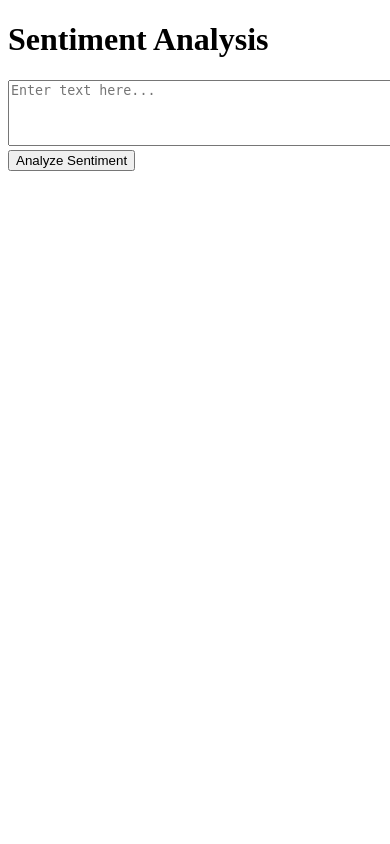
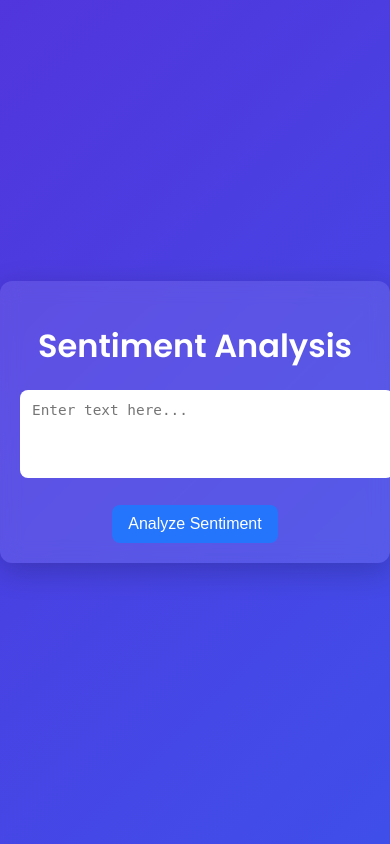
Before and after one commit to Adithyareddy28/Text-Based-SentimentAnalyzer, a Django app: page / in a window 390 px wide; the page is wider, and only the part inside the window is pictured. Run offline with Django 3.2, Linux system fonts and the light colour scheme; parts of the project's set-up code (start-up, migrations or seed data) failed here and were passed over.

Commit message:
home.html

```diff
--- a/sentiment_app/templates/home.html
+++ b/sentiment_app/templates/home.html
@@ -4,16 +4,167 @@
     <meta charset="UTF-8">
     <meta name="viewport" content="width=device-width, initial-scale=1.0">
     <title>Sentiment Analysis</title>
+    <!-- Google Fonts for better typography -->
+    <link rel="stylesheet" href="https://fonts.googleapis.com/css2?family=Poppins:wght@300;400;600&display=swap">
+    <style>
+        /* Global Styles */
+        body {
+            font-family: 'Poppins', sans-serif;
+            margin: 0;
+            padding: 0;
+            height: 100vh;
+            display: flex;
+            justify-content: center;
+            align-items: center;
+            overflow: hidden;
+            background: linear-gradient(135deg, #6a11cb, #2575fc);
+            background-size: 400% 400%;
+            animation: gradientAnimation 10s ease infinite;
+        }
+
+        /* Centered Form Styles */
+        .container {
+            background-color: rgba(255, 255, 255, 0.1);
+            padding: 30px;
+            border-radius: 12px;
+            box-shadow: 0 8px 30px rgba(0, 0, 0, 0.2);
+            width: 80%;
+            max-width: 600px;
+            text-align: center;
+            backdrop-filter: blur(10px);
+        }
+
+        h1 {
+            font-size: 2.5rem;
+            margin-bottom: 20px;
+            color: #fff;
+            font-weight: 600;
+        }
+
+        textarea {
+            width: 100%;
+            padding: 12px;
+            border-radius: 8px;
+            border: none;
+            font-size: 1rem;
+            margin-bottom: 20px;
+            resize: none;
+            background-color: #fff;
+            color: #333;
+        }
+
+        button {
+            background-color: #2575fc;
+            color: white;
+            border: none;
+            padding: 12px 20px;
+            font-size: 1.1rem;
+            border-radius: 8px;
+            cursor: pointer;
+            transition: all 0.3s ease;
+        }
+
+        button:hover {
+            background-color: #6a11cb;
+            transform: scale(1.05);
+        }
+
+        /* Result Styling */
+        .result {
+            margin-top: 20px;
+            font-size: 1.3rem;
+            font-weight: bold;
+        }
+
+        .result.positive {
+            color: #4CAF50;
+        }
+
+        .result.negative {
+            color: #F44336;
+        }
+
+        .result.neutral {
+            color: #FF9800;
+        }
+
+        /* Responsive design */
+        @media (max-width: 600px) {
+            .container {
+                padding: 20px;
+                width: 90%;
+            }
+
+            h1 {
+                font-size: 2rem;
+            }
+
+            button {
+                padding: 10px 16px;
+                font-size: 1rem;
+            }
+
+            textarea {
+                font-size: 0.9rem;
+            }
+        }
+
+        /* Gradient animation */
+        @keyframes gradientAnimation {
+            0% {
+                background-position: 0% 50%;
+            }
+            50% {
+                background-position: 100% 50%;
+            }
+            100% {
+                background-position: 0% 50%;
+            }
+        }
+
+        /* Loading spinner */
+        .loading {
+            display: none;
+            margin-top: 20px;
+            font-size: 1.5rem;
+            color: #fff;
+        }
+
+        .loading.show {
+            display: block;
+        }
+
+    </style>
 </head>
 <body>
+    <div class="container">
         <h1>Sentiment Analysis</h1>
-    <form method="post">
+        <form method="post" id="sentimentForm">
             {% csrf_token %}
-        <textarea name="text" rows="4" cols="50" placeholder="Enter text here..."></textarea><br>
+            <textarea name="text" rows="4" placeholder="Enter text here..."></textarea><br>
             <button type="submit">Analyze Sentiment</button>
         </form>
+
+        <!-- Loading Spinner -->
+        <div class="loading" id="loadingMessage">Analyzing...</div>
+
+        <!-- Result -->
         {% if result %}
+            <div class="result {% if result == 'positive' %}positive{% elif result == 'negative' %}negative{% else %}neutral{% endif %}">
                 <h2>Result: {{ result }}</h2>
+            </div>
         {% endif %}
+    </div>
+
+    <script>
+        // Handling form submission to display loading message
+        const form = document.getElementById('sentimentForm');
+        const loadingMessage = document.getElementById('loadingMessage');
+
+        form.addEventListener('submit', function (e) {
+            // Show loading spinner when form is submitted
+            loadingMessage.classList.add('show');
+        });
+    </script>
 </body>
 </html>
```
Lines whose indentation alone changed are shown as unchanged.
